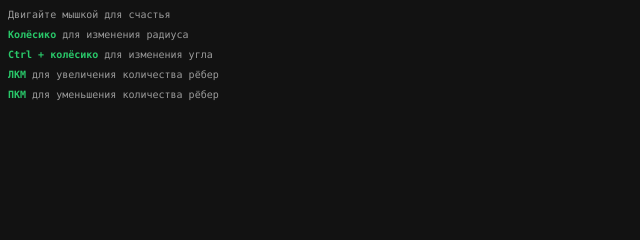
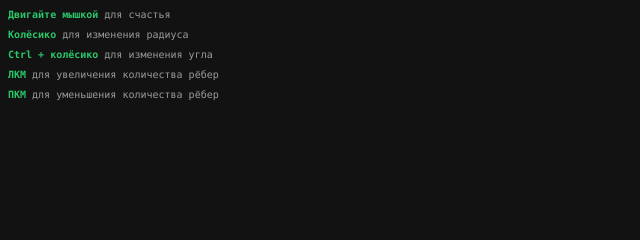
Before and after one commit to nazarpunk/wc3-circle-figure, a plain HTML site: page index.htm in a window 1280 px wide. Shown: the top 240 px of the page, 0-640 px from the left. Drawn offline with Linux system fonts and the light colour scheme.

```diff
--- a/index.htm
+++ b/index.htm
@@ -9,7 +9,7 @@
     <script src="main.mjs" type="module" defer></script>
 </head>
 <body data-version="2">
-<p>Двигайте мышкой для счастья</p>
+<p><b>Двигайте мышкой</b> для счастья</p>
 <p><b>Колёсико</b> для изменения радиуса</p>
 <p><b>Ctrl + колёсико</b> для изменения угла</p>
 <p><b>ЛКМ</b> для увеличения количества рёбер</p>
```
